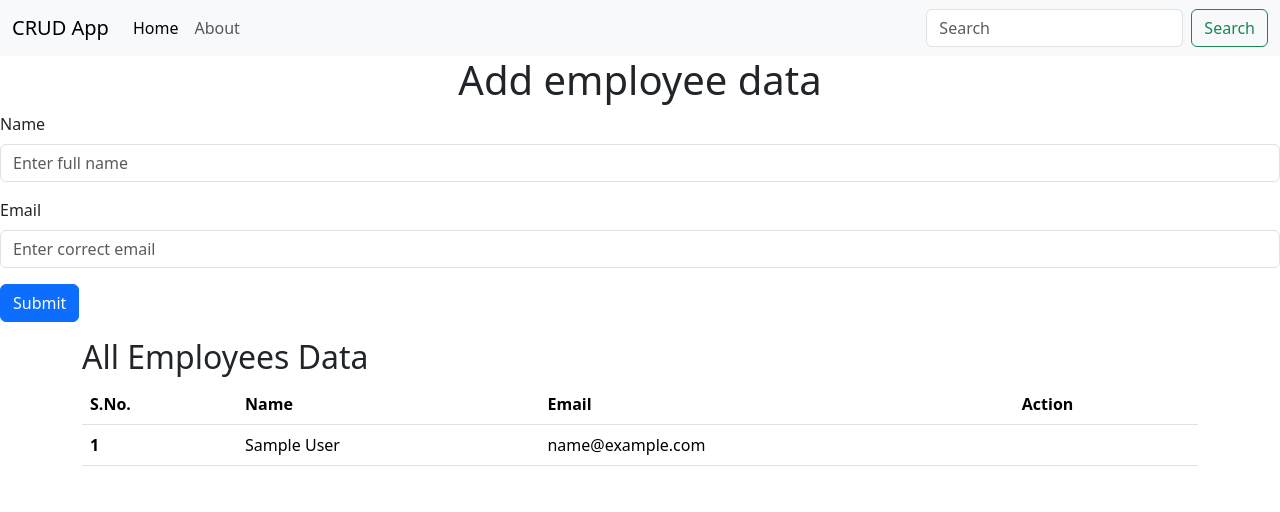
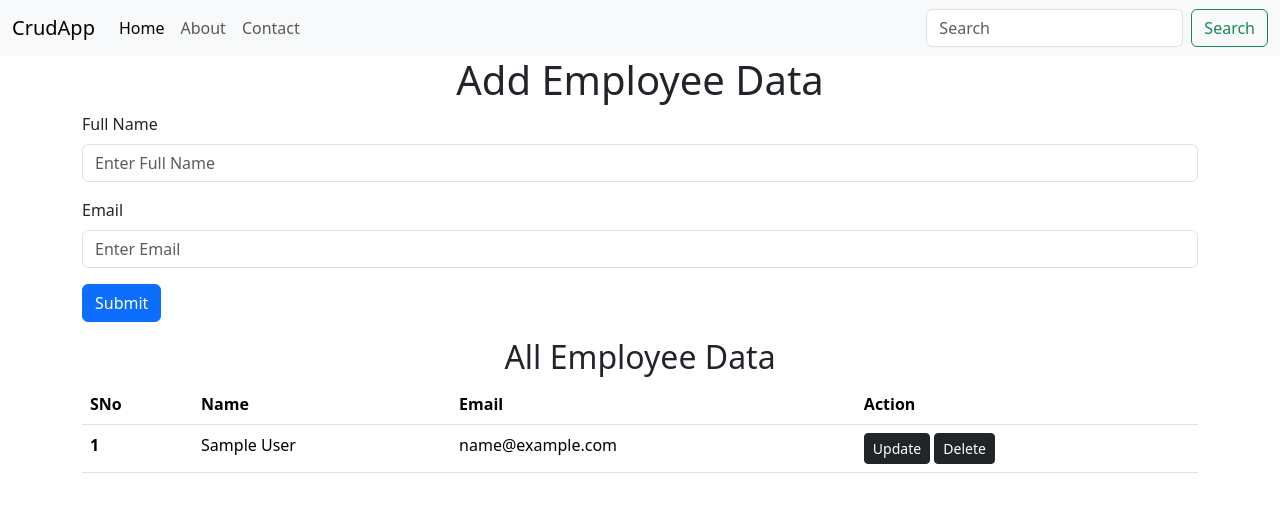
Before and after one commit to Himanshu0ar/didactic-carnival-fullstack, a Flask app: page / in a window 1280 px wide. Shown: the top 512 px of the page. Run offline with Flask 3, Linux system fonts and the light colour scheme; tables that the repository leaves empty hold one stand-in row (values such as "Sample post").

Commit message:
contact created

```diff
--- a/app.py
+++ b/app.py
@@ -1,62 +1,47 @@
-# from flask import Flask, render_template
-# from flask_sqlalchemy import SQLAlchemy
-
-# app = Flask(__name__)
-# app.config["SQLALCHEMY_DATABASE_URI"] = "sqlite:///employee.db"
-# app.config["SQLALCHEMY_TRACK_MODIFICATIONS"] = False
-# db = SQLAlchemy(app)
-# app.app_context().push()
-
-# class Employee(db.Model):
-#     sno = db.Column(db.Integer, primary_key=True)
-#     name = db.Column(db.String(200), nullable=False)
-#     email = db.Column(db.String(200), unique=True, nullable=False)
-
-# @app.route("/")
-# def home():
-#     employee = Employee(name="Himanshu", email="hims@gmail.com")
-#     db.session.add(employee)
-#     db.session.commit()
-#     all_employees = Employee(name="employee name", email="employee email")
-#     return render_template('index.html')
-
-# @app.route("/about")
-# def about():
-#     return render_template("about.html")
-
-# if __name__ == '__main__':
-#     app.run(debug=True)
-
-from flask import Flask, render_template, request
+from flask import Flask, render_template, request, redirect #here we hve used redirect to make a new page for th4 delete one
 from flask_sqlalchemy import SQLAlchemy
 
 app = Flask(__name__)
 app.config["SQLALCHEMY_DATABASE_URI"] = "sqlite:///employee.db"
-app.config["SQLALCHEMY_TRACK_MODIFICATIONS"] = False
+app.config["SQLALCHEMY_TRACK_MODIFICATION"] = False
 
 db = SQLAlchemy(app)
 app.app_context().push()
 
 class Employee(db.Model):
-    sno = db.Column(db.Integer, primary_key=True)
-    name = db.Column(db.String(200), nullable=False)
-    email = db.Column(db.String(200), unique=True, nullable=False)
+   sno = db.Column(db.Integer, primary_key = True)
+   name = db.Column(db.String(200), nullable = False)
+   email = db.Column(db.String(500), nullable = False)
 
-@app.route('/', methods=["GET", "POST"])
+@app.route("/", methods=['GET', 'POST'])
 def home():
-    if request.method == "POST":
-        name = request.form["name"]
-        email = request.form["email"]
-        employee = Employee(name=name, email=email)
-        db.session.add(employee)
-        db.session.commit()
-    all_employees = Employee.query.all()
-    return render_template("index.html", employees=all_employees)
+   if request.method == 'POST':
+      name = request.form['name']
+      email = request.form['email']
+      employee = Employee(name = name, email = email)
+      db.session.add(employee)
+      db.session.commit()
+   allemployee = Employee.query.all()
+   return render_template("index.html", allemployee=allemployee)
+
+@app.route("/about")
+def about():
+   return render_template("about.html")
+
+@app.route("/delete/<int:sno>") # serial no is variable and it has datatype as integer
+def delete(sno):
+    employee = Employee.query.filter_by(sno=sno).first()# data is filtered on the basis of serial no
+    db.session.delete(employee)
+    db.session.commit()
+    return redirect("/")
+@app.route("/update/<int:sno>")
+def update(sno):
+    pass
+
+@app.route("/contact")
+def contact():
+   return render_template("contact.html")
 
 
-@app.route('/about')
-def about():
-    return render_template("about.html")
-
-if __name__ == "__main__":
-    app.run(debug=True)
+if __name__ == '__main__':
+   app.run(debug=True)
--- a/templates/base.html
+++ b/templates/base.html
@@ -9,7 +9,7 @@
     <body>
         <nav class="navbar navbar-expand-lg bg-body-tertiary">
             <div class="container-fluid">
-                <a class="navbar-brand" href="/">CRUD App</a>
+                <a class="navbar-brand" href="/">CrudApp</a>
                 <button class="navbar-toggler" type="button" data-bs-toggle="collapse" data-bs-target="#navbarSupportedContent" aria-controls="navbarSupportedContent" aria-expanded="false" aria-label="Toggle navigation">
                     <span class="navbar-toggler-icon"></span>
                 </button>
@@ -20,6 +20,9 @@
                         </li>
                         <li class="nav-item">
                             <a class="nav-link" href="/about">About</a>
+                        </li>
+                        <li class="nav-item">
+                            <a class="nav-link" href="/about">Contact</a>
                         </li>
                     </ul>
                     <form class="d-flex" role="search">
--- a/templates/index.html
+++ b/templates/index.html
@@ -1,58 +1,49 @@
 {% extends 'base.html' %}
 
-
 {% block body %}
-
-<div class="divcontainer">
-    <h1 class="text-center">Add employee data</h1>
+<div class="container">
+    <h1 class="text-center">Add Employee Data</h1>
     <form action="/" method="post">
         <div class="mb-3">
-        <label for="name" class="form-label">Name</label>
-        <input type="text" class="form-control" name="name" id="" placeholder="Enter full name">
+            <label for="" class="form-label">Full Name</label>
+            <input type="text" class="form-control" name="name" id="" placeholder="Enter Full Name">
         </div>
-
         <div class="mb-3">
-        <label for="email" class="form-label">Email</label>
-        <input type="text" class="form-control" name="email" id="" placeholder="Enter correct email">
+            <label for="" class="form-label">Email</label>
+            <input type="email" class="form-control" name="email" id="" placeholder="Enter Email">
         </div>
-
         <div class="mb-3">
             <button type="submit" class="btn btn-primary">Submit</button>
-
+        </div>
+    </form>
 </div>
 
 
-
-    </form>
-
-</div>
-
-<div class = "container">
-    <h2>All Employees Data</h2>
+<div class="container">
+    <h2 class="text-center">All Employee Data</h2>
     <table class="table">
         <thead>
             <tr>
-      <th scope="col">S.No.</th>
+                <th scope="col">SNo</th>
                 <th scope="col">Name</th>
                 <th scope="col">Email</th>
-      <th scope='col'>Action</th>
-
+                <th scope="col">Action</th>
             </tr>
         </thead>
         <tbody>
-
-{% for i in employees %}
+            {% for i in allemployee %}
             <tr>
                 <th scope="row">{{i.sno}}</th>
                 <td>{{i.name}}</td>
                 <td>{{i.email}}</td>
                 <td>
-        <a href="/update"></a>
+	<a href="/update/{{i.sno}}" class="btn btn-dark btn-sm" role="button">Update</a>
+        <a href="/delete/{{i.sno}}" class="btn btn-dark btn-sm" role="button">Delete</a>
 </td>
             </tr>
-    {%endfor%}
-
+            {% endfor %}
         </tbody>
     </table>
 </div>
+
 {% endblock body %}
```
Also changed, not shown: templates/contact.html (added, +7 -0 lines), templates/update.html (added, +17 -0 lines), instance/employee.db. Lines whose indentation alone changed are shown as unchanged.
